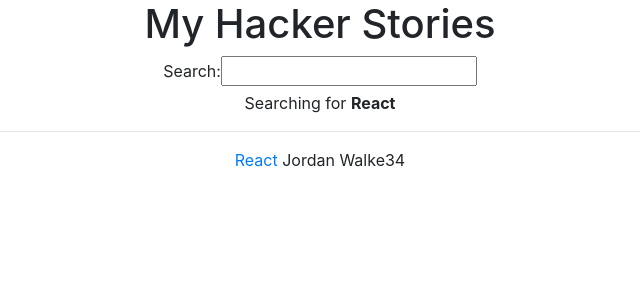
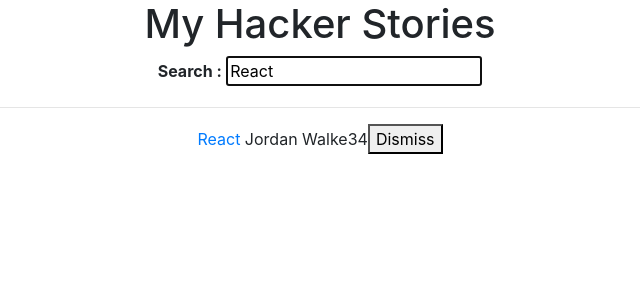
Before and after one commit to HSU-S21-CS480/uar5-road-to-react, a React (Create React App) app in the folder react-book/: page / in a window 1280 px wide. Shown: the top 300 px of the page, without its empty margins (320-960 px from the left). Built offline with nearby package versions, Linux system fonts and the light colour scheme.

Commit message:
Complete inline-handler

```diff
--- a/react-book/src/App.js
+++ b/react-book/src/App.js
@@ -1,39 +1,53 @@
-import React from "react";
+import React, { Children } from "react";
 import "./App.css";
 import "bootstrap/dist/css/bootstrap.min.css";
-// import { Container, Row, Col } from "react-bootstrap";
-// import DataList from '../src/components/DataList'
-
-function getTitle(title) {
-  return "My " + title;
-}
-
-const useSemiPersistentState = (key, initialState) => {
-  /** useSemiPersistantState
-   *  - pass in a key in order to fix overwrite of the 'value' allocated in local storage
-   *    when custom hook is used more than once
-   *  - give custom hook initial state from outside
-   *  - manages state yet synchronizes with the local storage
-   *  - no fully consistent; clearing local storage browser deletes relevant data from application
-   */
-  const [value, setValue] = React.useState(
-    localStorage.getItem(key) || initialState
-  );
-  React.useEffect(() => {
-    localStorage.setItem(key, value);
-  }, [value, key]);
-  return [value, setValue];
-};
+import { Container, Row, Col } from "react-bootstrap";
+import DataList from "../src/components/DataList";
 
 // refactor: component-definition
 const App = () => {
-  /**
-   * before the return is standard javascript
-   * inside the return is HTML
-   * never use var
-   * let can before maluable
-   */
-  const stories = [
+  const [searchTerm, setSearchTerm] = useSemiPersistentState("search", "React");
+  const [stories, setStories] = React.useState(initialStories);
+
+  const handleRemoveStory = item => {
+    const newStories = stories.filter(
+      story => item.objectID !== story.objectID
+    );
+    setStories(newStories);
+  };
+
+  const handleSearch = (event) => {
+    setSearchTerm(event.target.value);
+    localStorage.setItem("search", event.target.value);
+  };
+
+  const searchedStories = stories.filter((story) => {
+    return story.title.toLowerCase().includes(searchTerm.toLowerCase());
+  });
+
+  return (
+    <div className="App">
+      <h1> My Hacker Stories</h1>
+      <InputWithLabel
+        id="search"
+        label="Search"
+        value={searchTerm}
+        isFocused
+        onInputChange={handleSearch}
+      >
+        <strong> Search : </strong>
+      </InputWithLabel>
+
+      {/* <Search onSearch={handleSearch} /> */}
+      <hr />
+      <List list={searchedStories} onRemoveItem={handleRemoveStory} />
+
+      {/* <DataList list={list}></DataList> */}
+    </div>
+  );
+};
+
+const initialStories = [
   {
     title: "React",
     url: "https://reactjs.org/",
@@ -52,35 +66,48 @@ const App = () => {
   },
 ];
 
-  // const [searchTerm, setSearchTerm] = React.useState(
-  //   localStorage.getItem("search") || "React"
-  // );
+const getAsyncStories = () =>
+  Promise.resolve({ data: { stories: initialStories }});
 
-  const [searchTerm, setSearchTerm] = useSemiPersistentState("search", "React");
+const InputWithLabel = ({
+  id,
+  label,
+  value,
+  type = "text",
+  onInputChange,
+  isFocused,
+  children,
+}) => {
+  // create ref with useRef hook; has persistent value stays intact over the lifetime of the component
+  // ref comes with property current; in contrast to ref, current is changeable
+  const inputRef = React.useRef();
 
-  const handleSearch = (event) => {
-    setSearchTerm(event.target.value);
-    localStorage.setItem("search", event.target.value);
-  };
-
-  const searchedStories = stories.filter((story) => {
-    return story.title.toLowerCase().includes(searchTerm.toLowerCase());
-  });
+  // useEffect hook performing focuse on input field when component renders (or dependencies change)
+  React.useEffect(() => {
+    if (isFocused && inputRef.current) {
+      // current changes and executes focus programmatically as side-effect
+      inputRef.current.focus();
+    }
+  }, [isFocused]);
 
   return (
-    <div className="App">
-      <h1> {getTitle("Hacker Stories")}</h1>
-
-      <Search onSearch={handleSearch} />
-      <hr />
-      <List list={searchedStories} />
-
-      {/* <DataList list={list}></DataList> */}
-    </div>
+    <>
+      <label htmlFor={id}> {children} </label>
+      &nbsp;
+      {/* ref={inputRed}: assigned to changable current property */}
+      <input
+        ref={inputRef}
+        id={id}
+        type={type}
+        value={value}
+        autoFocus={isFocused}
+        onChange={onInputChange}
+      />
+    </>
   );
 };
 
-const List = ({ list }) =>
+const List = ({ list, onRemoveItem }) =>
   /**
    * spread operator: allows to spread all key/value pairs of an object to another object
    *  - instead of passing each property one at a time via props from List to Item component,
@@ -92,19 +119,38 @@ const List = ({ list }) =>
    *   - happens always as the last part of an object destructing; on the right side of an assignment
    *   - always used to seperate an object from some of its properties
    */
-  list.map(({ objectID, ...item }) => <Item key={objectID} {...item} />);
+  list.map(item => (
+    <Item key={item.objectID} item={item} onRemoveItem={onRemoveItem} />
+  ));
 
-const Item = ({ title, url, author, num_comments, points }) => (
+
+const Item = ({ item, onRemoveItem }) => {
+  // const handleRemoveItem = () => {
+  //   onRemoveItem(item);
+  // };
+  return (
     <div>
       <span>
-      <a href={url}> {title} </a>
+        <a href={item.url}> {item.title} </a>
       </span>
 
-    <span>{author}</span>
-    <span>{num_comments}</span>
-    <span>{points}</span>
+      <span>{item.author}</span>
+      <span>{item.num_comments}</span>
+      <span>{item.points}</span>
+      <span>
+        {/* inline handlers: allows to excute the function in JSX
+            Bind Method: onClick={onRemoveItem.bind(null,item)}
+            (do not use for complex functions) Wrapping Arrow Function: onClick={() => onRemoveItem(item)}
+        */}
+        <button type="button" onClick={onRemoveItem.bind(null,item)}>
+          Dismiss
+        </button>
+      </span>
     </div>
   );
+};
+
+
 const Search = ({ search, onSearch }) => {
   /**
    * searchTerm: represents the current state
@@ -126,17 +172,38 @@ const Search = ({ search, onSearch }) => {
   };
 
   return (
-    <div>
+    <>
+      {/* React Fragment: wraps other elements into a single top-level element without adding to rendered output */}
       {/* Synthetic Event: using browsers developer tools see loggin occur after you type into the input field */}
       {/* do not onChange={ handleChange() } */}
 
-      <label htmlFor="search"> Search: </label>
+      <label key="1" htmlFor="search">
+        {" "}
+        Search:{" "}
+      </label>
       <input id="search" type="text" value={search} onChange={onSearch} />
       <p>
         Searching for <strong>{searchTerm}</strong>
       </p>
-    </div>
+    </>
   );
+};
+
+const useSemiPersistentState = (key, initialState) => {
+  /** useSemiPersistantState: custom hook
+   *  - pass in a key in order to fix overwrite of the 'value' allocated in local storage
+   *    when custom hook is used more than once
+   *  - give custom hook initial state from outside
+   *  - manages state yet synchronizes with the local storage
+   *  - no fully consistent; clearing local storage browser deletes relevant data from application
+   */
+  const [value, setValue] = React.useState(
+    localStorage.getItem(key) || initialState
+  );
+  React.useEffect(() => {
+    localStorage.setItem(key, value);
+  }, [value, key]);
+  return [value, setValue];
 };
 
 class Developer {
```
Lines whose indentation alone changed are shown as unchanged.
